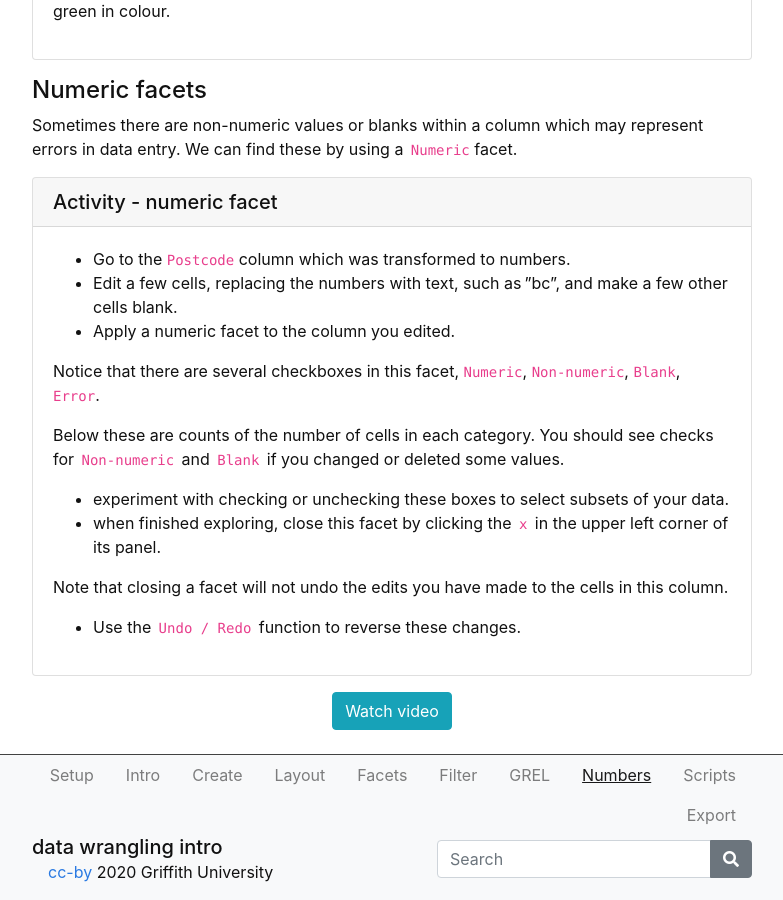
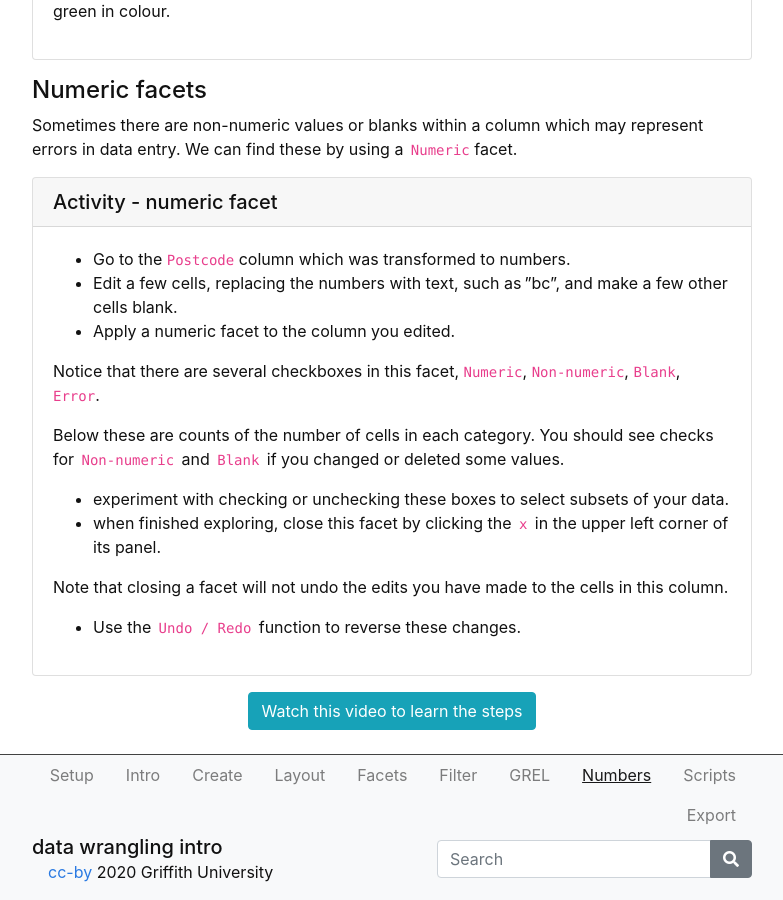
Before and after one commit to GULibrarySandbox/intro-data-wrangle, a Jekyll site: the page built from content/7-lesson.md, in a window 1280 px wide and 900 px high, scrolled down 653 px. Shown: the whole window, without its empty margins (248-1031 px from the left). Built offline with Jekyll 4.4.1, drawn with Linux system fonts in a browser that asks for light colours.

Commit message:
Update 7-lesson.md

```diff
--- a/content/7-lesson.md
+++ b/content/7-lesson.md
@@ -40,4 +40,4 @@ Note that closing a facet will not undo the edits you have made to the cells in
 - Use the  `Undo / Redo`  function to reverse these changes.{% endcapture %} {% include card.md header="Activity - numeric facet" text=text %}
 
 
-{% include button.md text="Watch video" link="https://vimeo.com/412607607/08380e8150" color="info" %}
+{% include button.md text="Watch this video to learn the steps" link="https://vimeo.com/412607607/08380e8150" color="info" %}
```
